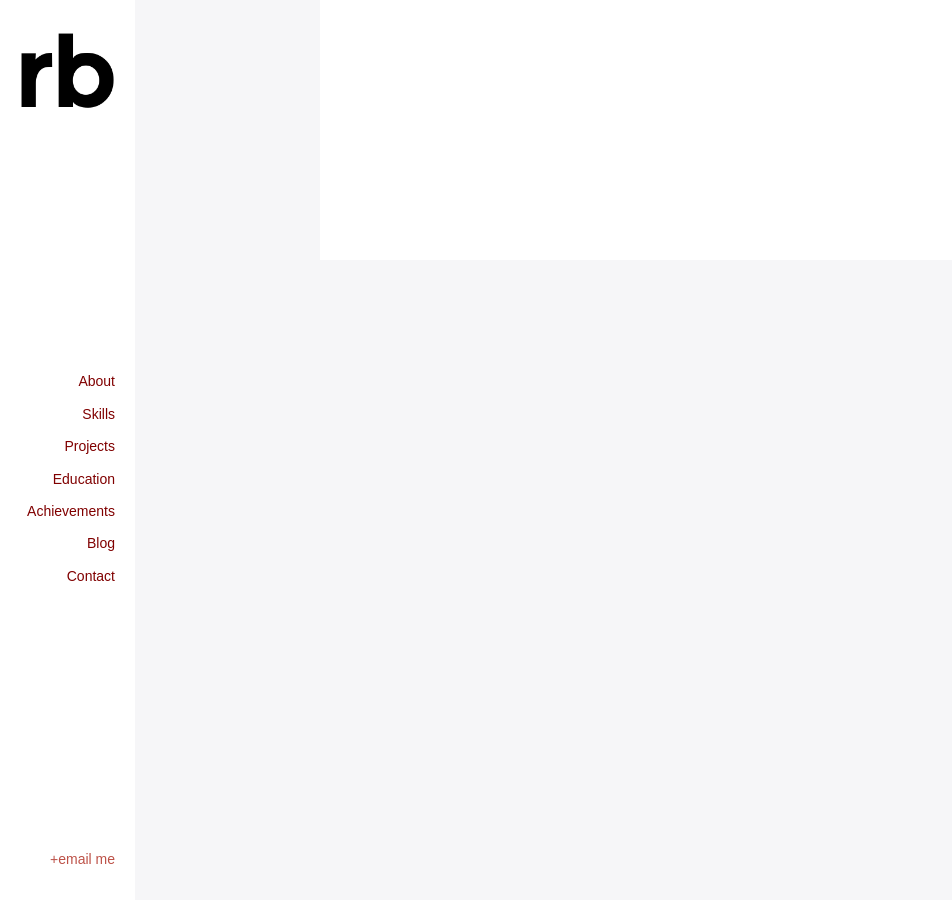
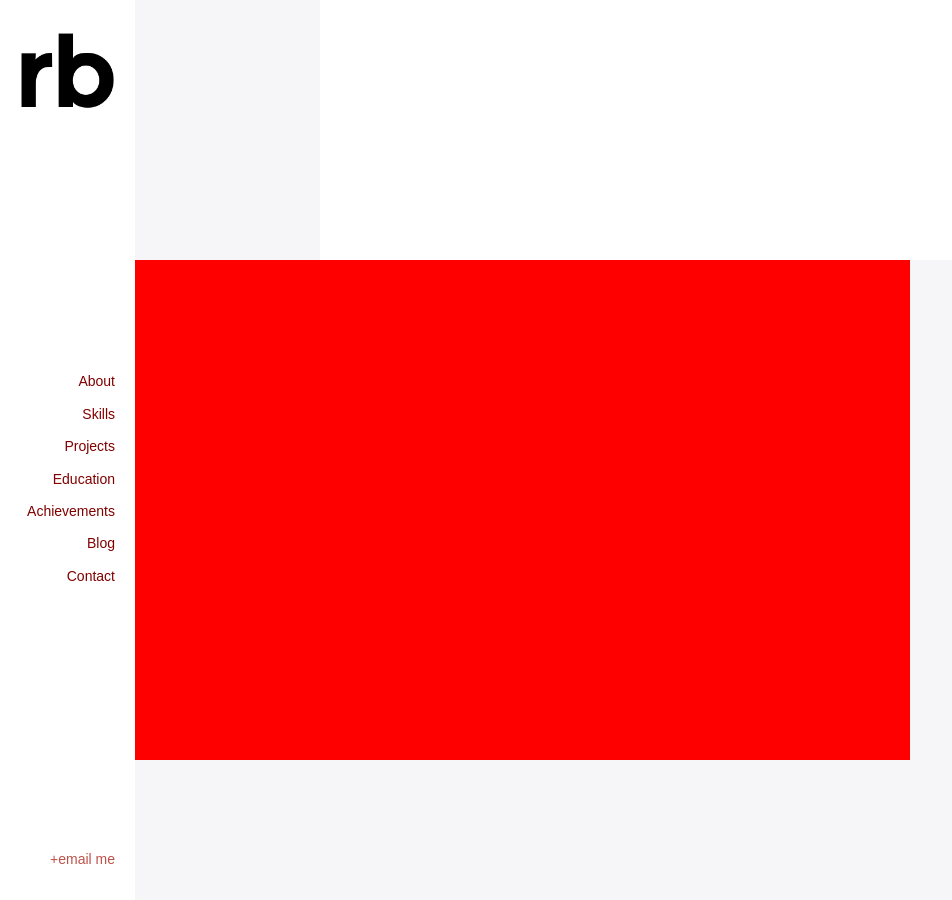
Before and after one commit to shivnshu/homepage, a Jekyll site: the page built from index.html, in a window 1280 px wide and 900 px high, scrolled down 4311 px. Shown: the whole window, without its empty margins (0-952 px from the left). Built offline with Jekyll 4.4.1, drawn with Linux system fonts in a browser that asks for light colours; Markdown is read by kramdown in place of the engine named in the settings.

Commit message:
added projects section

```diff
--- /dev/null
+++ b/_includes/section-projects.html
@@ -0,0 +1 @@
+<section class="projects"></section>
--- /dev/null
+++ b/_jadefiles/section-projects.jade
@@ -0,0 +1 @@
+section.projects
--- /dev/null
+++ b/assets/css/3-sections/home-projects.sass
@@ -0,0 +1,4 @@
+section.projects
+    background-color: red
+    height: 500px
+    width: 775px
--- a/assets/css/main.css
+++ b/assets/css/main.css
@@ -762,6 +762,11 @@ section.skills div.courses-div .courses {
   height: 500px;
   width: 775px; }
 
+section.projects {
+  background-color: red;
+  height: 500px;
+  width: 775px; }
+
 .home-wrap {
   display: -ms-flexbox;
   display: flex;
--- a/assets/css/main.scss
+++ b/assets/css/main.scss
@@ -10,5 +10,6 @@
 @import "3-sections/home-topBar";
 @import "3-sections/home-about";
 @import "3-sections/home-skills";
+@import "3-sections/home-projects";
 
 @import "4-layouts/home";
--- a/index.html
+++ b/index.html
@@ -11,6 +11,7 @@ title: R4ndomBits
     {% include section-topBar.html %}
     {% include section-about.html %}
     {% include section-skills.html %}
+    {% include section-projects.html %}
 
 
     <div style="height: 2000px"></div>
```
Also changed, not shown: 1 other file.
